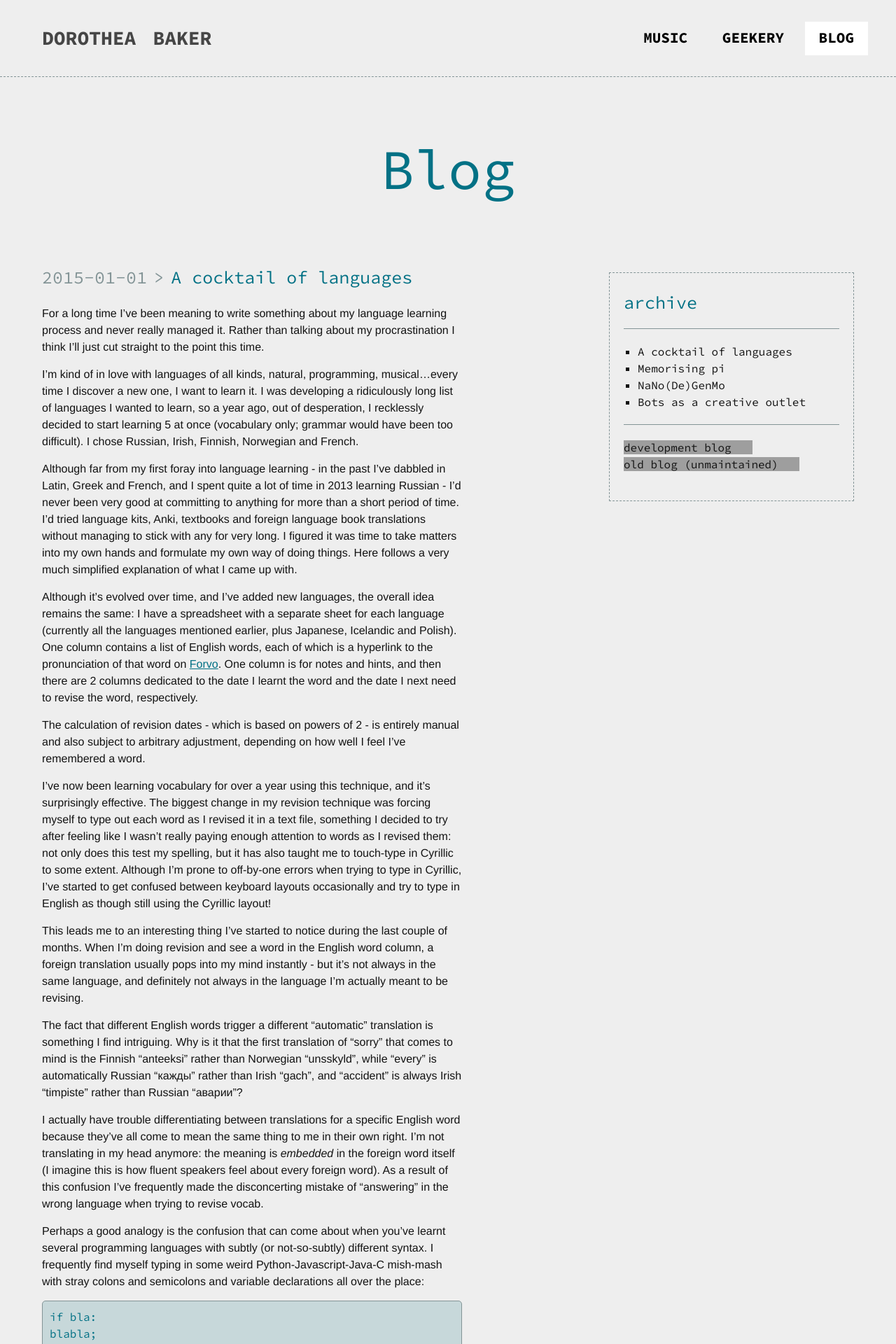
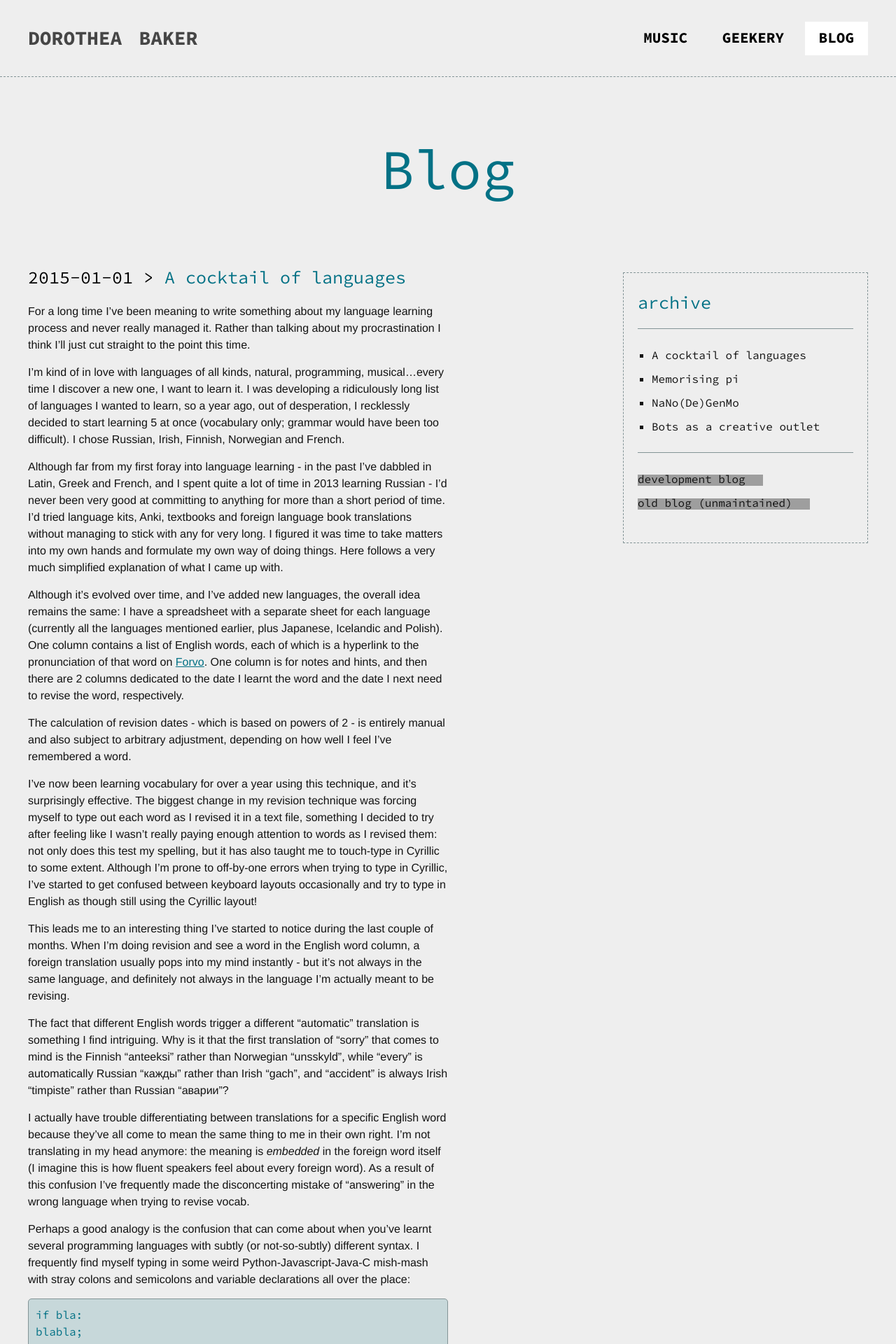
Before and after one commit to d-baker/navsite, a Jekyll site: the page built from blog.html, in a window 1280 px wide. Shown: the top 1920 px of the page at 70% size. Built offline with Jekyll 4.4.1, drawn with Linux system fonts in a browser that asks for light colours; comment, search, counter and statistics services are not loaded; grey boxes are pictures that could not be loaded.

Commit message:
desktop site first draft almost done

```diff
--- a/_includes/header.html
+++ b/_includes/header.html
@@ -58,6 +58,7 @@
                         {% else %}
                             <a href="{{ "/geekery/bots/" | prepend: site.baseurl }}">twitter bots</a>
                         {% endif %}
+                        <a class="external" href="https://github.com/d-baker">github</a>
                     </div>
                 </div>
 
--- a/_sass/blog.scss
+++ b/_sass/blog.scss
@@ -2,16 +2,6 @@
 	margin-bottom: 25px;
 }
 
-.post-title {
-    display: inline;
-    font-weight: normal;
-	a {
-    	color: $highlightBlue;
-		&:hover {
-			text-decoration: none;
-		}
-	}
-}
 
 .sidebar {
 	margin-top: 10px;
@@ -26,27 +16,33 @@
 		height: initial;
 	}
 
-	a.timestamp {
-		font-family: "Source Code Pro";
+	h2.post-title {
 	    display: inline;
 	    font-weight: normal;
-	    color: $batcolor;
-		font-size: 25px;
 
-	    &:before, &:after {
-	        content: "";
-	    }
+	    a {
+	   	 	text-decoration: none;
+	    	color: $defaultHighlight;
 
-		&:hover {
-			color: $batcolor;
-			text-decoration: underline;
+			&:hover {
+				text-decoration: underline;
+			}
+
+			.timestamp {
+				font-family: "Source Code Pro";
+			    display: inline;
+			    font-weight: normal;
+			    color: black;
+				font-size: 25px;
+
+			    &:after {
+			        content: " > ";
+			    }
+			}
 		}
+
 	}
 
-	.arrow {
-		font-size: 25px;
-		color: $batcolor;
-	}
 }
 
 .year {
--- a/_sass/header.scss
+++ b/_sass/header.scss
@@ -60,7 +60,6 @@
     }
 
     a#logo {
-        margin-left: 20px;
         color: $fg + #333;
         font-size: 40px;
         text-align: right;
@@ -118,8 +117,9 @@
 
                 &.external {
                     // TODO credit
+                    display: table;
                     background: url("/assets/icons/external-link.svg") no-repeat;
-                    padding-right: 50px;
+                    padding-right: 45px;
                     background-position: right 20px top 15px;
                 }
 
--- a/blog.html
+++ b/blog.html
@@ -12,11 +12,9 @@
 
     <div class="blogpost">
         <header class="post-header">
-          <a class="timestamp" href="{{ post.url | prepend: site.baseurl }}">{{ post.date | date: "%Y-%m-%d" }}</a>
-          <span class="arrow">&gt;</span>
-          <h1 class="post-title">
-            <a href="{{ post.url | prepend: site.baseurl }}">{{ post.title }}</a>
-          </h1>
+          <h2 class="post-title">
+            <a href="{{ post.url | prepend: site.baseurl }}"><span class="timestamp">{{ post.date | date: "%Y-%m-%d" }}</span>{{ post.title }}</a>
+          </h2>
         </header>
 
         <article class="post-content">
--- a/css/main.scss
+++ b/css/main.scss
@@ -41,10 +41,6 @@
     font-size: 16px;
     margin-top: 30px;
 }
-main, footer {
-    padding: 0px 20px;
-}
-
 
 h1, h2, h3 {
     font-weight: normal;
@@ -78,6 +74,10 @@
 h2 {
     font-size: 25px;
     margin: 25px 0px;
+
+    a {
+        text-decoration: underline;
+    }
 }
 
 h3 {
@@ -273,7 +273,6 @@
 footer {
     border-top: 1px dashed $batcolor;
     color: $menufg;
-    text-align: right;
     margin-top: 60px;
     padding-top: 30px;
     padding-bottom: 30px;
@@ -305,6 +304,10 @@
     ul {
         border-top: 1px solid $batcolor;
         padding: 20px 0px 20px 20px;
+
+        li {
+            padding: 5px 0px;
+        }
     }
     a {
         color: $fg;
@@ -322,14 +325,13 @@
     border-top: 1px solid $batcolor;
     list-style-type: none;
     padding-left: 0;
-
-    a.external {
-        background: url("/assets/icons/external-link.svg") no-repeat right;
-        padding-right: 30px;
-    }
-
 }
 
+a.external {
+    background: url("/assets/icons/external-link.svg") no-repeat right;
+    background-position: top 4px right 0px;
+    padding-right: 25px;
+}
 
 /* mechanisms page */
 
```
Also changed, not shown: _layouts/post.html (+3 -7 lines).
